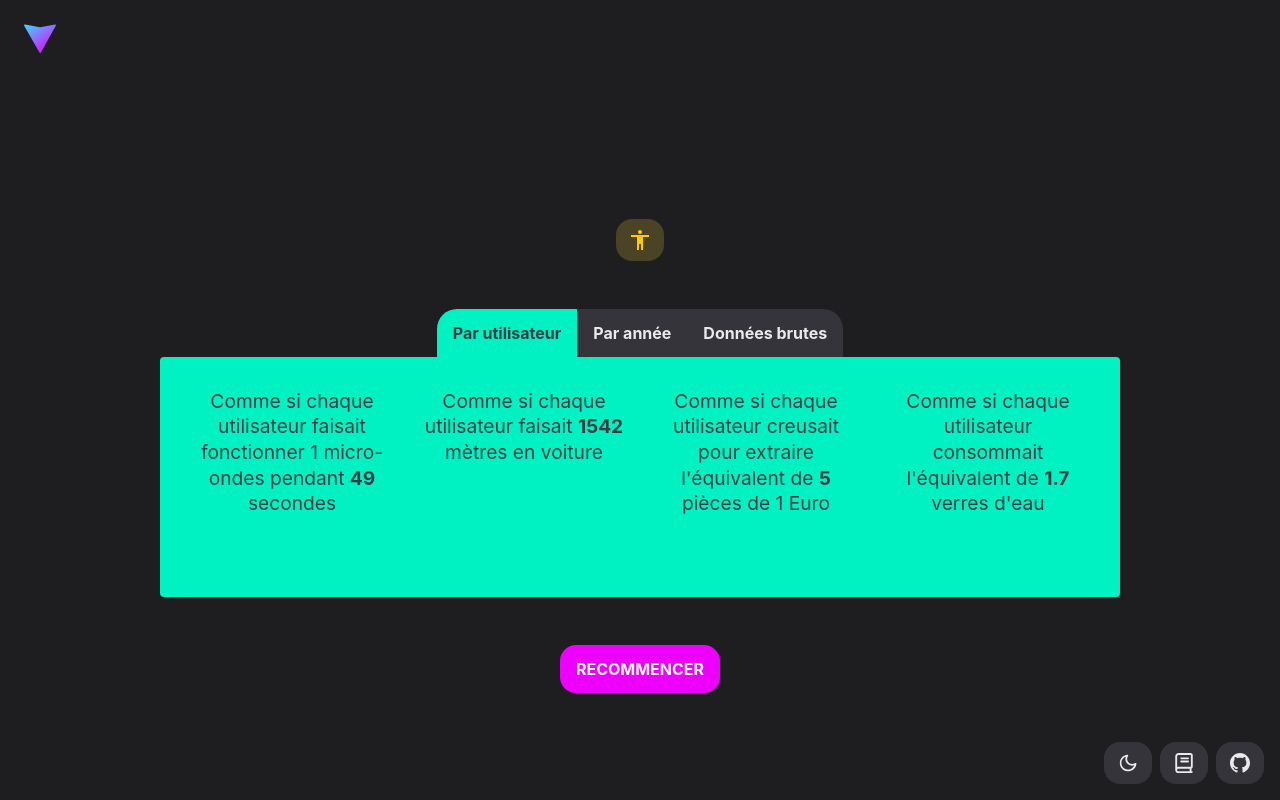
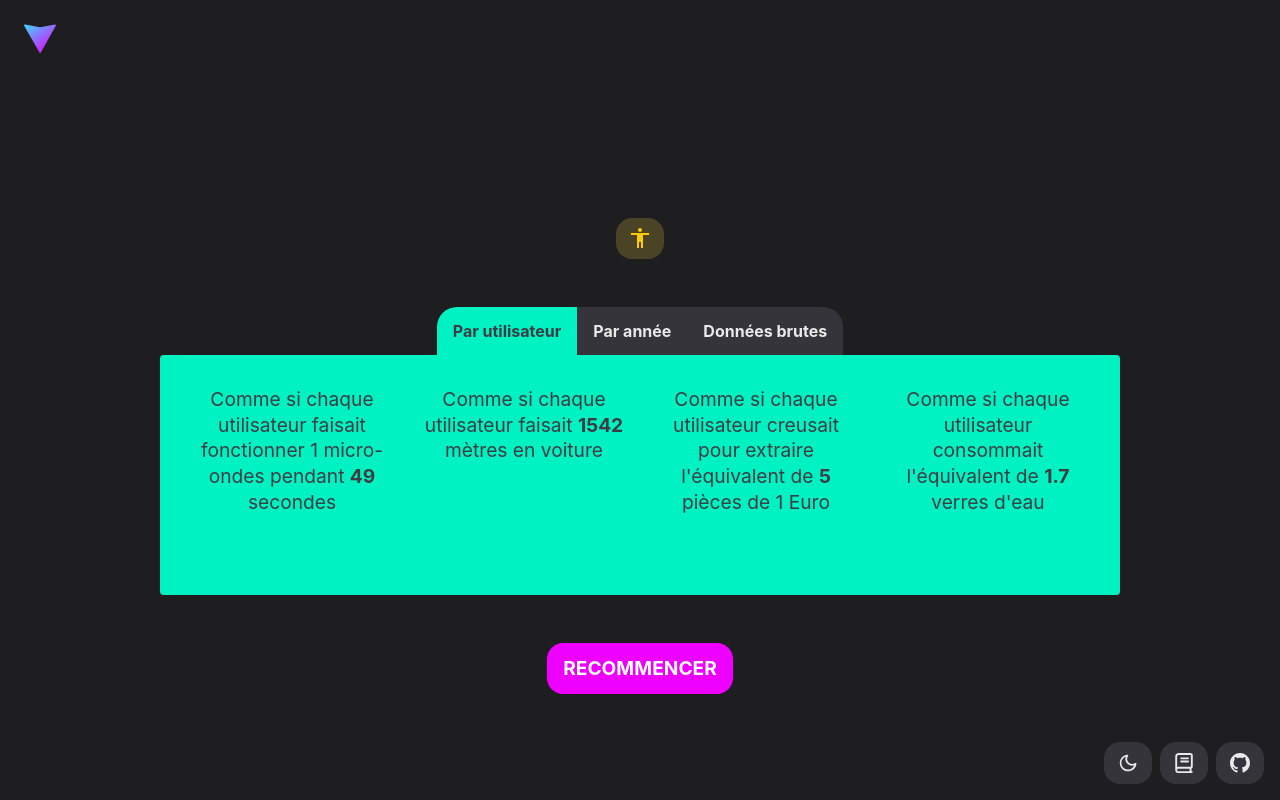
Before and after one commit to adrienloup/lcc, a React (Vite) app: page /lcc/resultat in a window 1280 px wide. Built offline with nearby package versions, Linux system fonts and the light colour scheme.

Commit message:
Add result page

```diff
--- a/src/pages/Result/Result.scss
+++ b/src/pages/Result/Result.scss
@@ -11,8 +11,8 @@
   .button {
     margin-top: 6vh;
     padding: 1rem;
-    line-height: 1rem;
-    font-size: 1rem;
+    line-height: 1.2rem;
+    font-size: 1.2rem;
 
     @media screen and (max-width: $tablet-portrait) {
       margin-top: 1rem;
```
